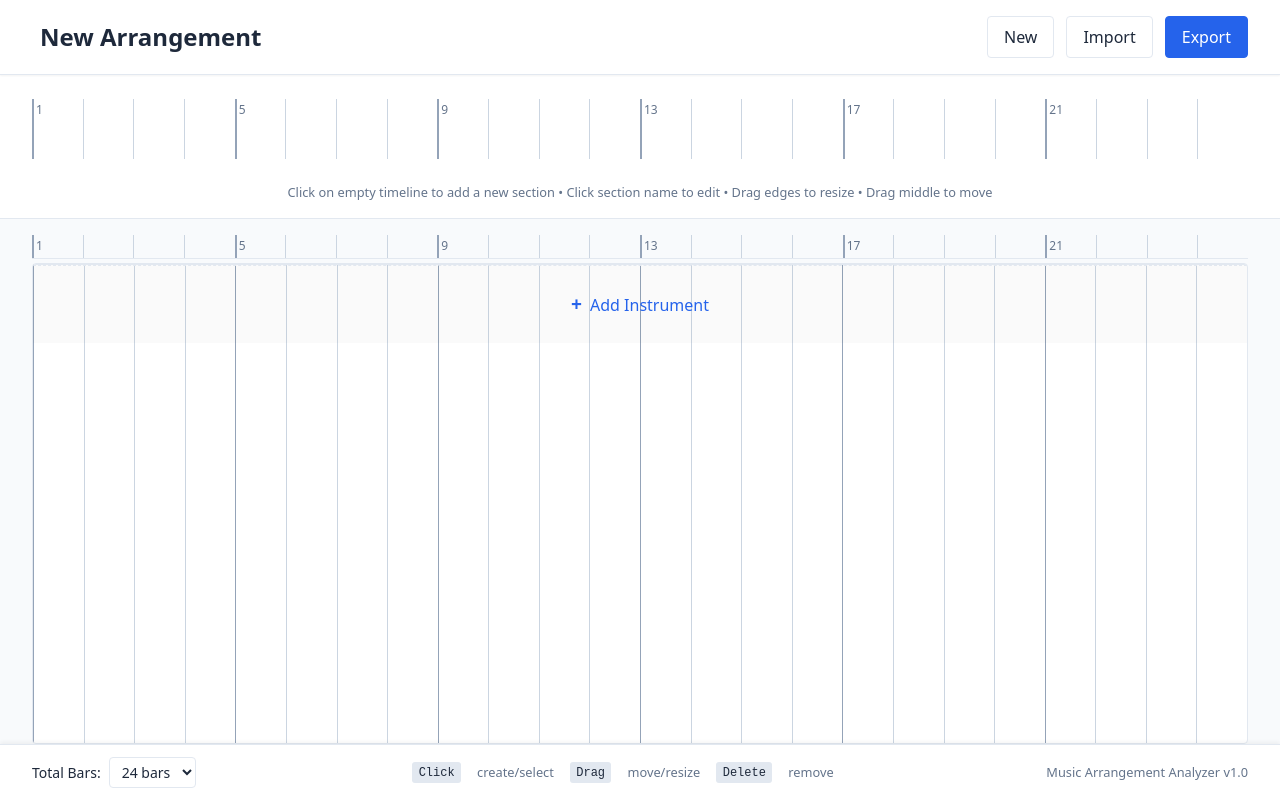
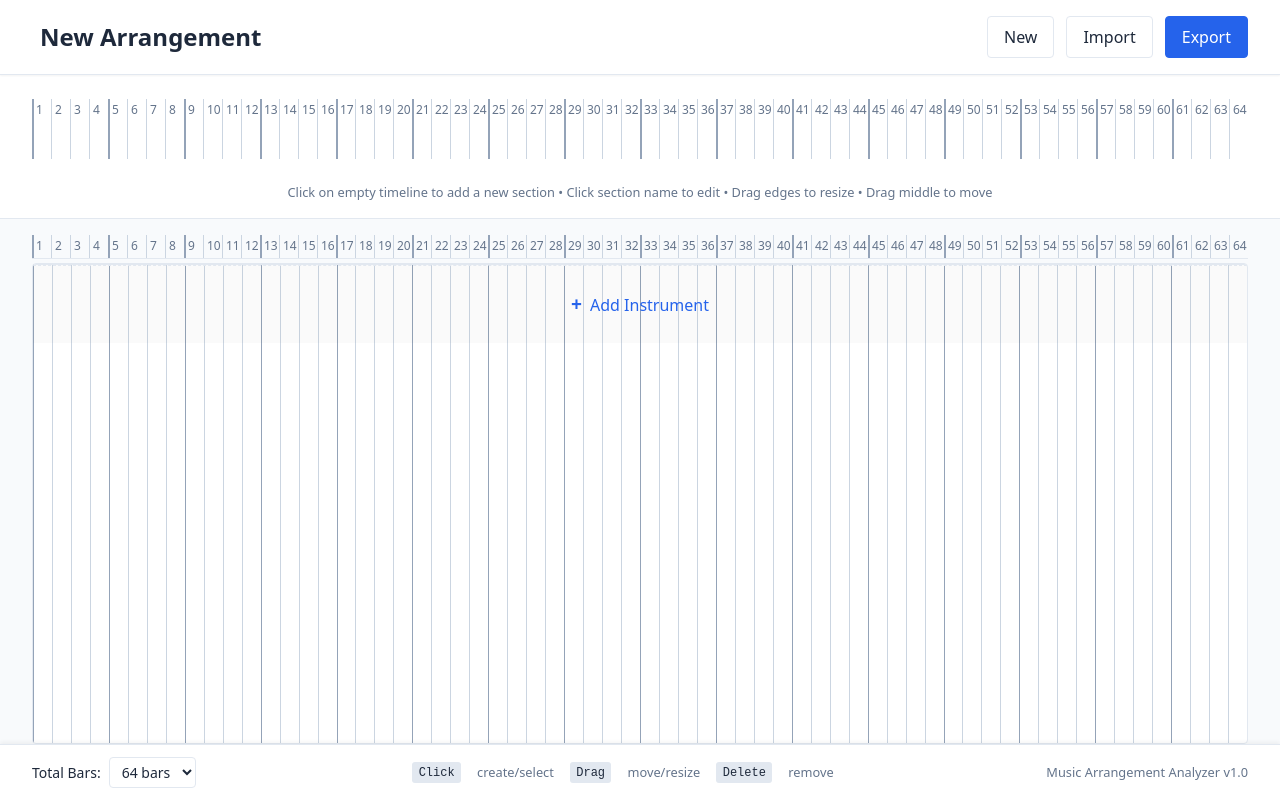
Before and after one commit to ringmaster/arrange, a React (Vite) app: page / in a window 1280 px wide. Built offline with nearby package versions, Linux system fonts and the light colour scheme.

Commit message:
Increase default bars to 64 and show all bar numbers

```diff
--- a/src/App.tsx
+++ b/src/App.tsx
@@ -13,7 +13,7 @@ const DEFAULT_INSTRUMENTS = ['bass', 'guitar', 'vox', 'keys', 'pads', 'perc', 'd
 const App: React.FC = () => {
   const [arrangementData, setArrangementData] = useState<ArrangementData>({
     name: 'New Arrangement',
-    totalBars: 24,
+    totalBars: 64,
     sections: [],
     instruments: [],
   });
@@ -188,8 +188,8 @@ const App: React.FC = () => {
       });
     });
 
-    // Always show at least 24 bars, or 4 more than the maximum used
-    const requiredBars = Math.max(24, maxUsedBar + 4);
+    // Always show at least 64 bars, or 4 more than the maximum used
+    const requiredBars = Math.max(64, maxUsedBar + 4);
 
     // Update totalBars if needed
     if (requiredBars > arrangementData.totalBars) {
@@ -200,7 +200,7 @@ const App: React.FC = () => {
   const createNewArrangement = useCallback(() => {
     setArrangementData({
       name: 'New Arrangement',
-      totalBars: 24,
+      totalBars: 64,
       sections: [],
       instruments: [],
     });
--- a/src/components/ArrangementGrid.tsx
+++ b/src/components/ArrangementGrid.tsx
@@ -82,9 +82,7 @@ const ArrangementGrid: React.FC<ArrangementGridProps> = ({
                 : `${barToPercent(barNum)}%`
             }}
           >
-            {barNum % 4 === 1 && (
-              <span className="bar-number">{barNum}</span>
-            )}
+            <span className="bar-number">{barNum}</span>
           </div>
         ))}
       </div>
--- a/src/components/SectionBar.tsx
+++ b/src/components/SectionBar.tsx
@@ -332,9 +332,7 @@ const SectionBar: React.FC<SectionBarProps> = ({
                 : `${barToPercent(barNum)}%`
             }}
           >
-            {barNum % 4 === 1 && (
-              <span className="bar-number">{barNum}</span>
-            )}
+            <span className="bar-number">{barNum}</span>
           </div>
         ))}
 
```
